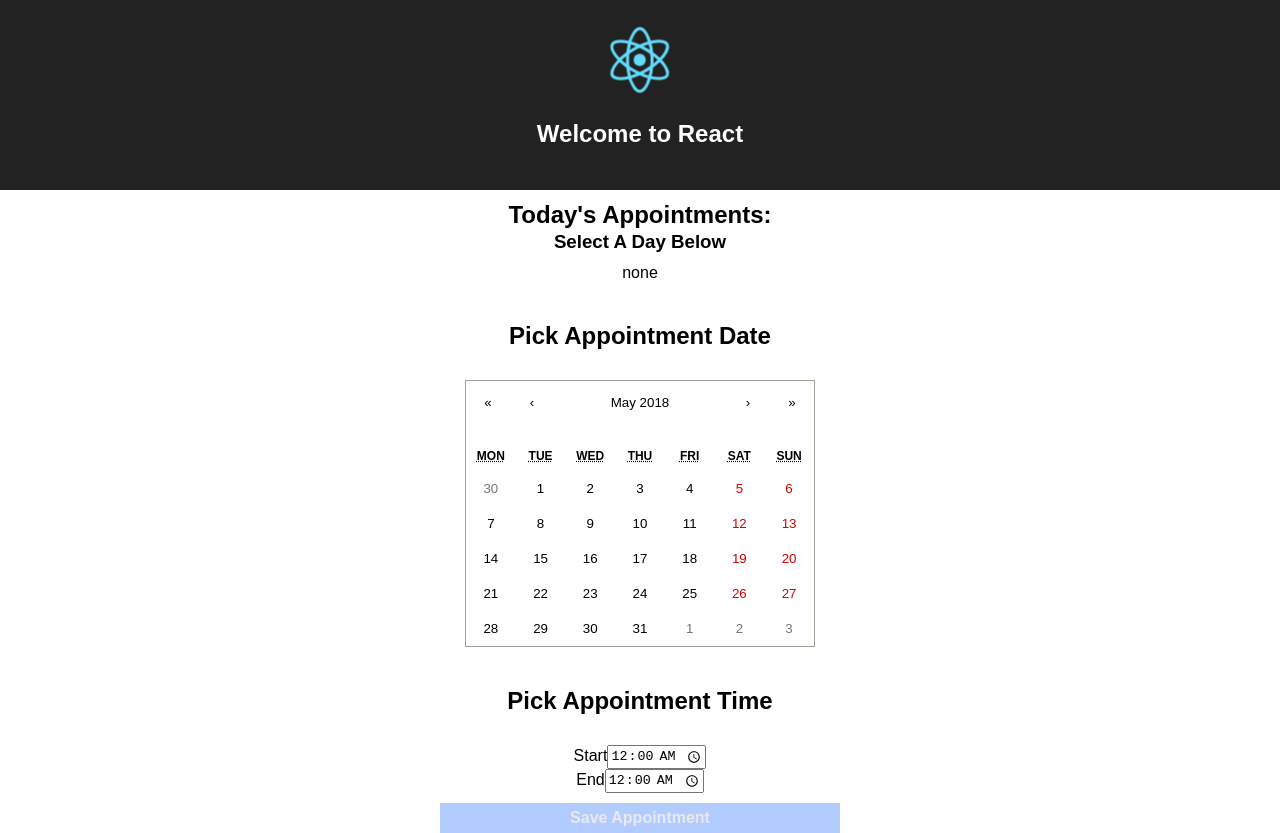
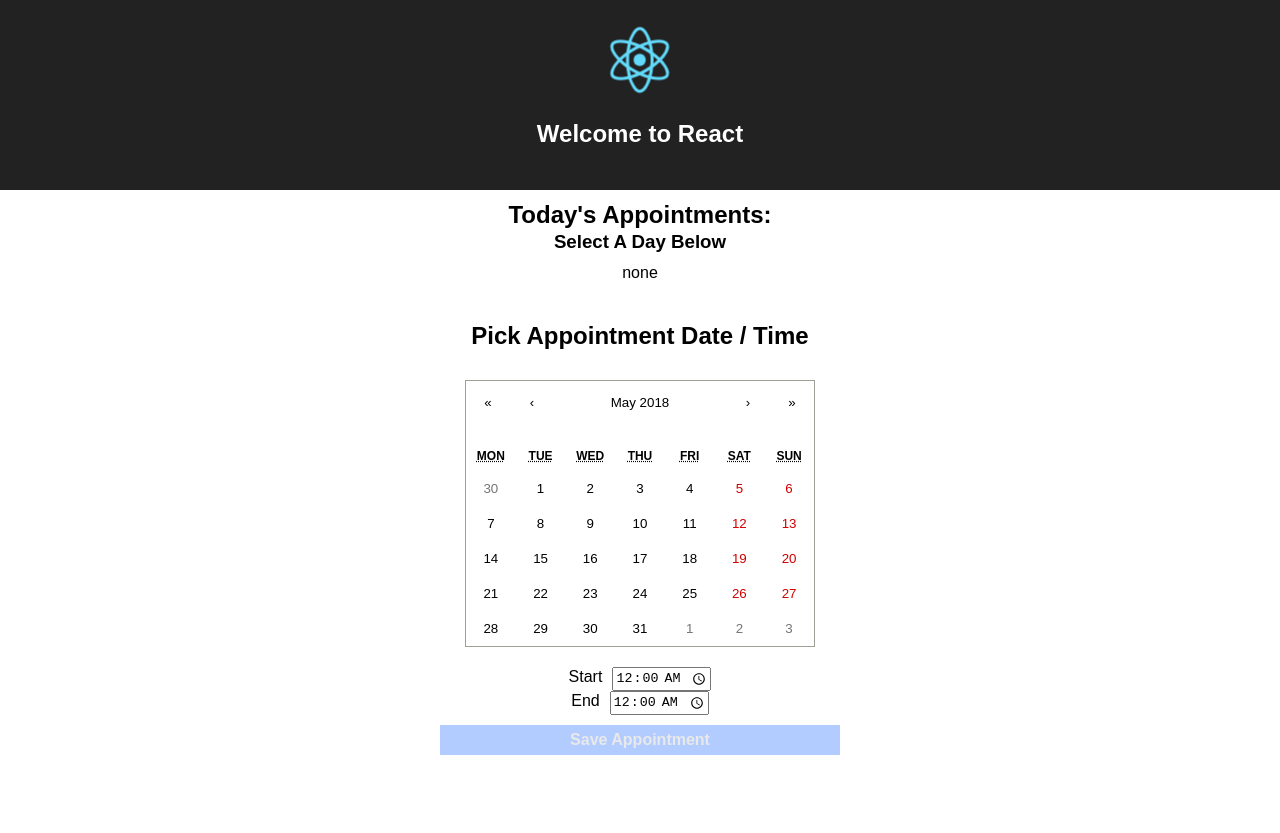
Before and after one commit to davidcoleman007/dr-apt-tool, a React app: page / in a window 1280 px wide. After the commit the page ends 800 px from the top, so only its background shows below. Built offline with nearby package versions, Linux system fonts and the light colour scheme.

Commit message:
add a mild margin to time imputs combine date/time headers to make component more compact for smaller displays

```diff
--- a/src/components/AppointmentForm/AppointmentForm.js
+++ b/src/components/AppointmentForm/AppointmentForm.js
@@ -240,7 +240,7 @@ export default class AppointmentForm extends Component {
           </header>
         }
         <article className="date-entry">
-          <header><h2>Pick Appointment Date</h2></header>
+          <header><h2>Pick Appointment Date / Time</h2></header>
           <ReactCalendar
             className="picker"
             value={day}
@@ -249,7 +249,6 @@ export default class AppointmentForm extends Component {
           />
         </article>
         <article className="time-entry">
-          <header><h2>Pick Appointment Time</h2></header>
           <section className="time-entry-start">
             <label>Start</label>
             <TimeInput
--- a/src/components/AppointmentForm/AppointmentForm.scss
+++ b/src/components/AppointmentForm/AppointmentForm.scss
@@ -4,6 +4,9 @@
       padding-bottom: 10px;
     }
     &.time-entry > section {
+      & > label {
+        margin-right: 10px;
+      }
       width : 100%;
     }
     display        : flex;
```
